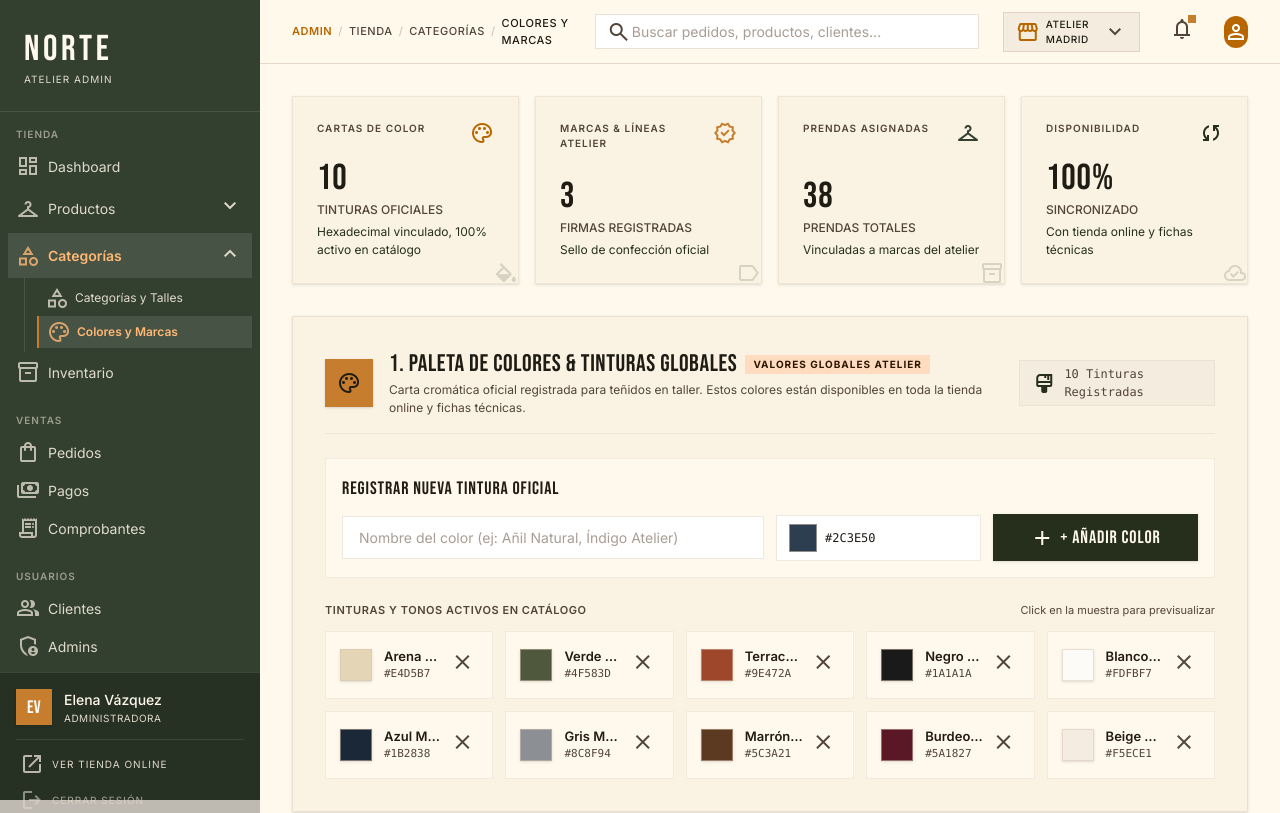
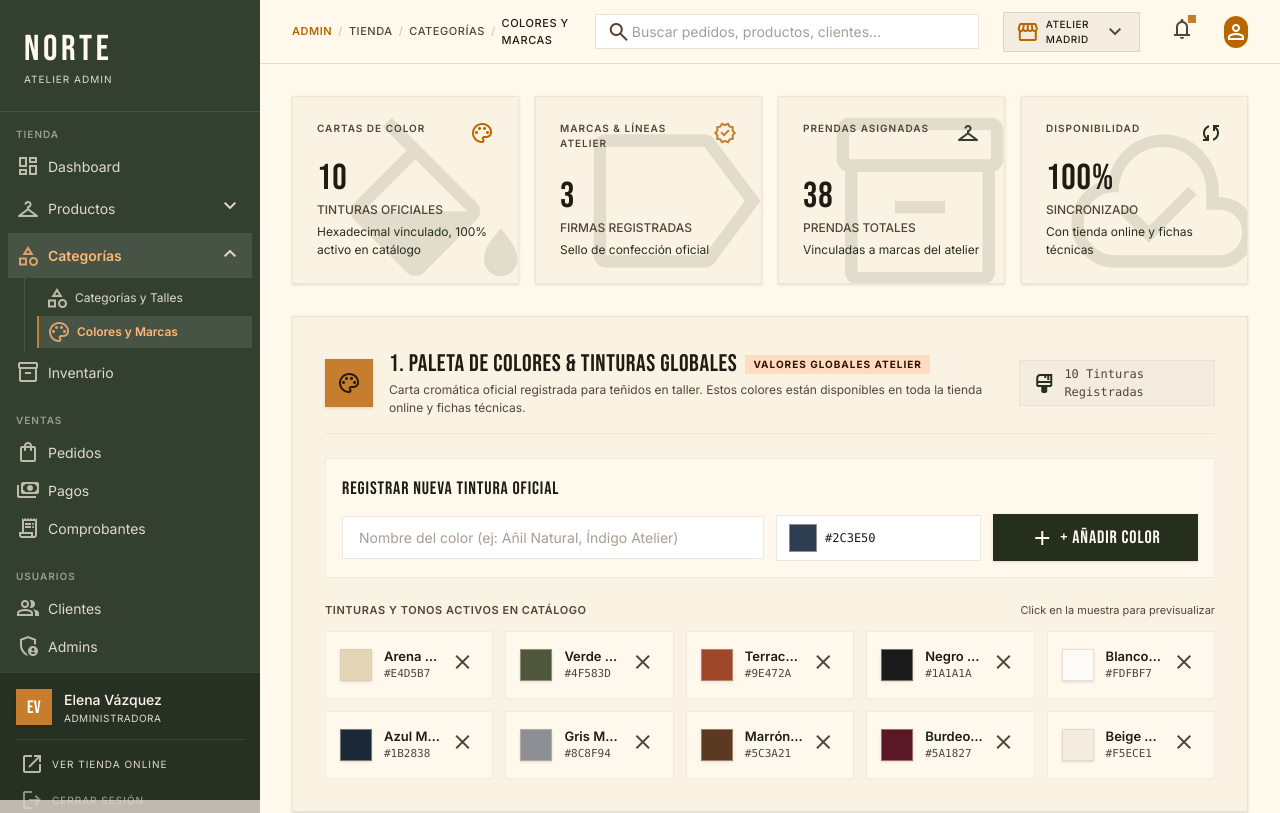
Before and after one commit to Angelussz/proyecto-norte, a Next.js app: page /admin/categorias/colores-marcas in a window 1280 px wide. Shown: the top 813 px of the page. Built offline with nearby package versions, Linux system fonts and the light colour scheme.

Commit message:
fix(admin): watermarks KPI a 200px con style inline para coincidir con modelo1-norte

```diff
--- a/features/admin/components/admin-colors-brands-view.tsx
+++ b/features/admin/components/admin-colors-brands-view.tsx
@@ -191,8 +191,11 @@ export function AdminColorsBrandsView() {
                 Hexadecimal vinculado, 100% activo en catálogo
               </p>
             </div>
-            <div className="absolute right-0 -bottom-2 opacity-15 pointer-events-none select-none">
-              <span className="material-symbols-outlined text-[115px] text-on-surface leading-none block">
+            <div className="absolute -right-4 -bottom-6 opacity-10 pointer-events-none select-none">
+              <span
+                className="material-symbols-outlined text-on-surface leading-none block"
+                style={{ fontSize: "200px" }}
+              >
                 colors
               </span>
             </div>
@@ -217,8 +220,11 @@ export function AdminColorsBrandsView() {
                 Sello de confección oficial
               </p>
             </div>
-            <div className="absolute right-0 -bottom-2 opacity-15 pointer-events-none select-none">
-              <span className="material-symbols-outlined text-[115px] text-on-surface leading-none block">
+            <div className="absolute -right-4 -bottom-6 opacity-10 pointer-events-none select-none">
+              <span
+                className="material-symbols-outlined text-on-surface leading-none block"
+                style={{ fontSize: "200px" }}
+              >
                 label
               </span>
             </div>
@@ -245,8 +251,11 @@ export function AdminColorsBrandsView() {
                 Vinculadas a marcas del atelier
               </p>
             </div>
-            <div className="absolute right-0 -bottom-2 opacity-15 pointer-events-none select-none">
-              <span className="material-symbols-outlined text-[115px] text-on-surface leading-none block">
+            <div className="absolute -right-4 -bottom-6 opacity-10 pointer-events-none select-none">
+              <span
+                className="material-symbols-outlined text-on-surface leading-none block"
+                style={{ fontSize: "200px" }}
+              >
                 inventory_2
               </span>
             </div>
@@ -271,8 +280,11 @@ export function AdminColorsBrandsView() {
                 Con tienda online y fichas técnicas
               </p>
             </div>
-            <div className="absolute right-0 -bottom-2 opacity-15 pointer-events-none select-none">
-              <span className="material-symbols-outlined text-[115px] text-on-surface leading-none block">
+            <div className="absolute -right-4 -bottom-6 opacity-10 pointer-events-none select-none">
+              <span
+                className="material-symbols-outlined text-on-surface leading-none block"
+                style={{ fontSize: "200px" }}
+              >
                 cloud_done
               </span>
             </div>
```
